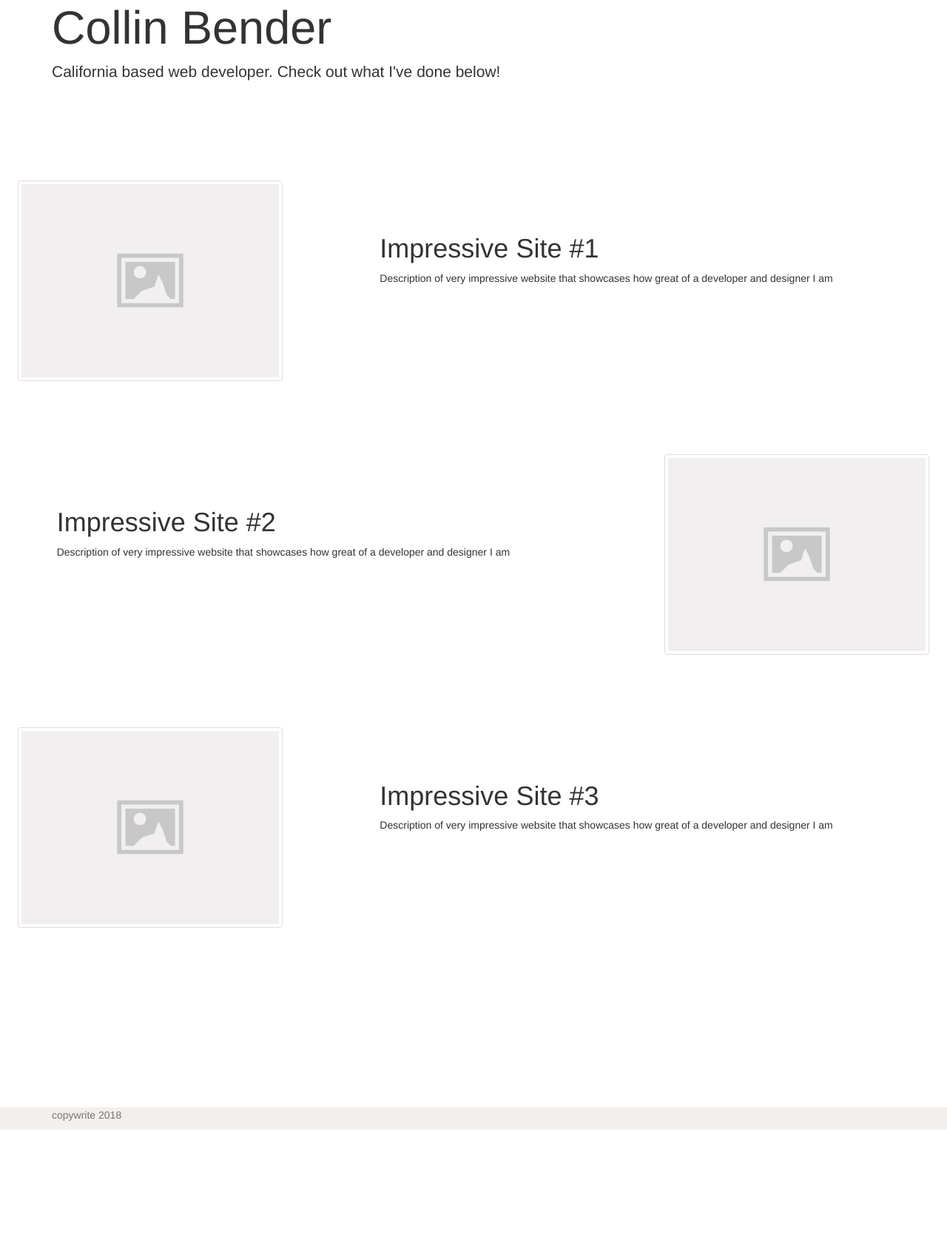
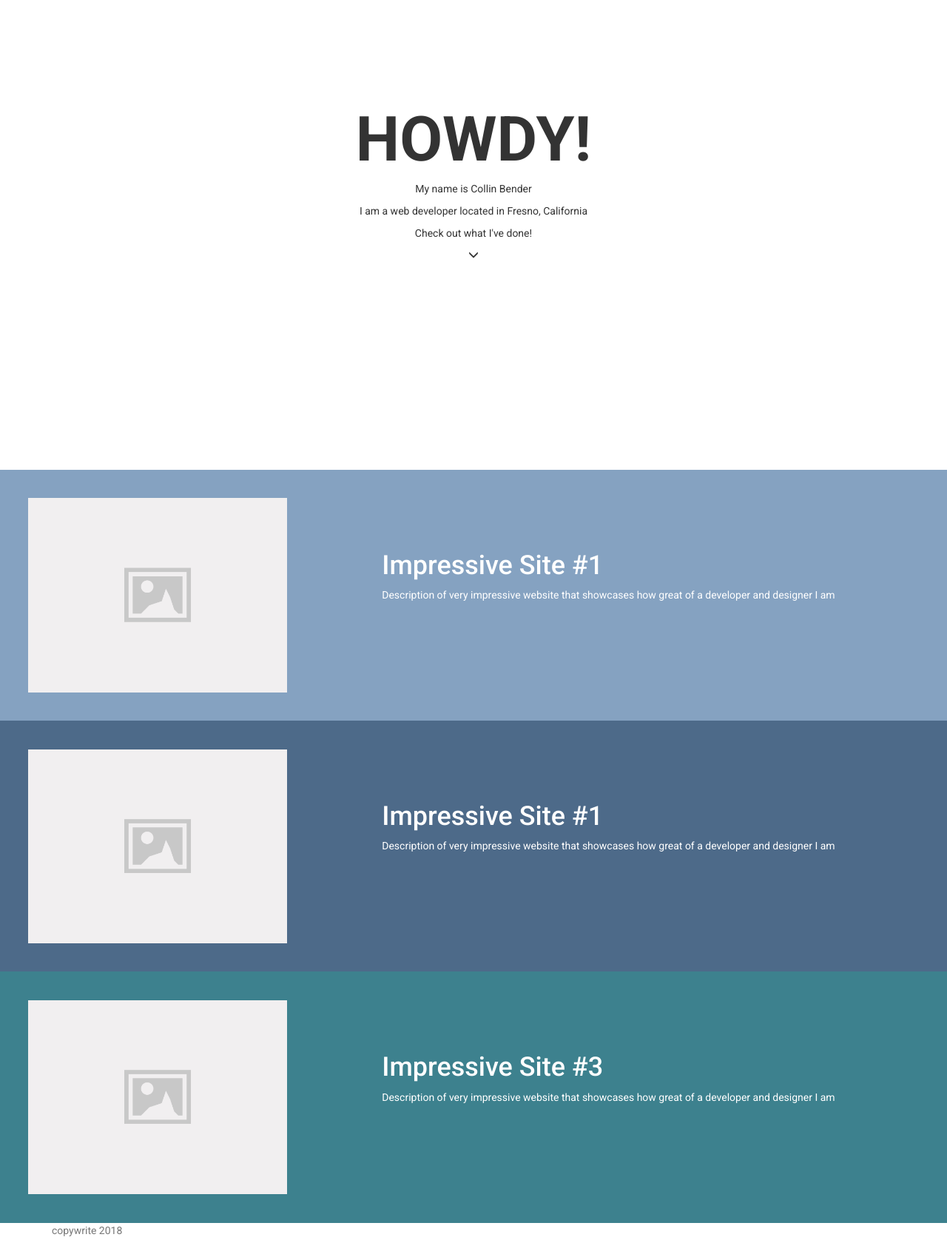
Before and after one commit to collinbender/portfolio, a website: page index.html in a window 1280 px wide. Shown: the part 115-1791 px from the top of the page at 74% size. Before the commit the page ends 1642 px from the top, so only its background shows below. Drawn offline with nearby package versions, Linux system fonts and the light colour scheme.

Commit message:
new commit

```diff
--- a/index.html
+++ b/index.html
@@ -7,6 +7,7 @@
     <meta charset="utf-8">
     <link href="https://maxcdn.bootstrapcdn.com/bootstrap/3.3.7/css/bootstrap.min.css" rel="stylesheet" integrity="sha384-BVYiiSIFeK1dGmJRAkycuHAHRg32OmUcww7on3RYdg4Va+PmSTsz/K68vbdEjh4u" crossorigin="anonymous">
     <link rel="stylesheet" href="style.css">
+    <link href="https://fonts.googleapis.com/css?family=Roboto:400,500,700,900" rel="stylesheet">
   </head>
   <body>
     <div id="custom-bootstrap-menu" class="navbar navbar-default " role="navigation">
@@ -26,16 +27,20 @@
       </div>
     </div>
     <div class="container-fluid">
-      </div>
-      <div class="jumbotron jumbotron-fluid">
-        <div class="container hero-text">
-          <h1 class="display-3">Collin Bender</h1>
-          <p class="lead">California based web developer. Check out what I've done below!</p>
+      <div class="row row-0">
+        <div class="col-md-12 hero">
+          <div class="container hero-text">
+            <h1 class="display-1 hero-text-main">HOWDY!</h1>
+            <p>My name is Collin Bender</p>
+            <p>I am a web developer located in Fresno, California</p>
+            <p>Check out what I've done!</p>
+            <p><span class="glyphicon glyphicon-menu-down"></span></p>
+          </div>
         </div>
       </div>
-      <div class="row">
+      <div class="row row-1">
         <div class="col-md-4 img-box">
-          <a href="#" class="thumbnail">
+          <a href="#" class="img-rounded">
             <img src="./img/placeholder.png" class="img-responsive" alt="">
           </a>
         </div>
@@ -44,20 +49,20 @@
           <p>Description of very impressive website that showcases how great of a developer and designer I am</p>
         </div>
       </div>
-      <div class="row">
-        <div class="col-md-8 box">
-          <h1>Impressive Site #2</h1>
-          <p>Description of very impressive website that showcases how great of a developer and designer I am</p>
-        </div>
-        <div class="col-md-4 img-box">
-          <a href="#" class="thumbnail">
+      <div class="row row-2">
+        <div class="col-md-4 img-box ">
+          <a href="#" class="img-rounded">
             <img src="./img/placeholder.png" class="img-responsive" alt="">
           </a>
         </div>
+        <div class="col-md-8 box">
+          <h1>Impressive Site #1</h1>
+          <p>Description of very impressive website that showcases how great of a developer and designer I am</p>
+        </div>
       </div>
-      <div class="row">
+      <div class="row row-3">
         <div class="col-md-4 img-box">
-          <a href="#" class="thumbnail">
+          <a href="#" class="img-rounded">
             <img src="./img/placeholder.png" class="img-responsive" alt="">
           </a>
         </div>
@@ -66,23 +71,11 @@
           <p>Description of very impressive website that showcases how great of a developer and designer I am</p>
         </div>
       </div>
-      <div class="row">
-        <div class="col-md-3 box">
-
-        </div>
-        <div class="col-md-3 box">
-
-        </div>
-        <div class="col-md-3 box">
-
-        </div>
-      </div>
       <footer class="footer">
         <div class="container">
           <p class="text-muted">copywrite 2018</p>
         </div>
       </footer>
-
     </div>
 
 
@@ -95,7 +88,7 @@
   });
 </script>
 
-
+  <script type="text/javascript" src="node_modules/jquery/dist/jquery.min.js"></script>
   <script
     src="https://code.jquery.com/jquery-2.2.4.js"
     integrity="sha256-iT6Q9iMJYuQiMWNd9lDyBUStIq/8PuOW33aOqmvFpqI="
--- /dev/null
+++ b/style.scss
@@ -0,0 +1,8 @@
+// variables
+
+$primary-color: gray;
+$tablet: "(min: width 768px) and (max-width: 1023px)";
+$desktop: "(min-width: 1024px) and (max-width:1399px)";
+$large-desktop: "(min-width: 1400px)"
+
+// imports
```
Also changed, not shown: package.json (added, +23 -0 lines), style.css, 2 other files.
